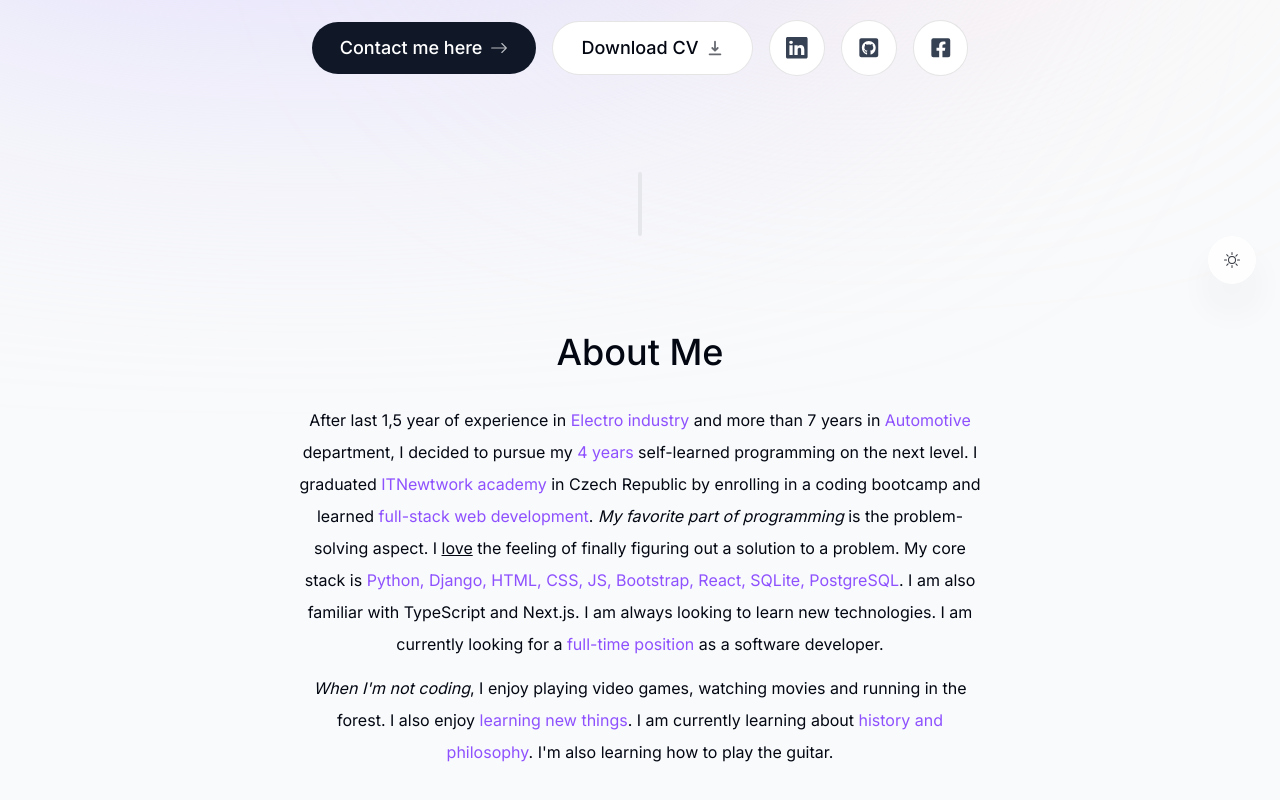
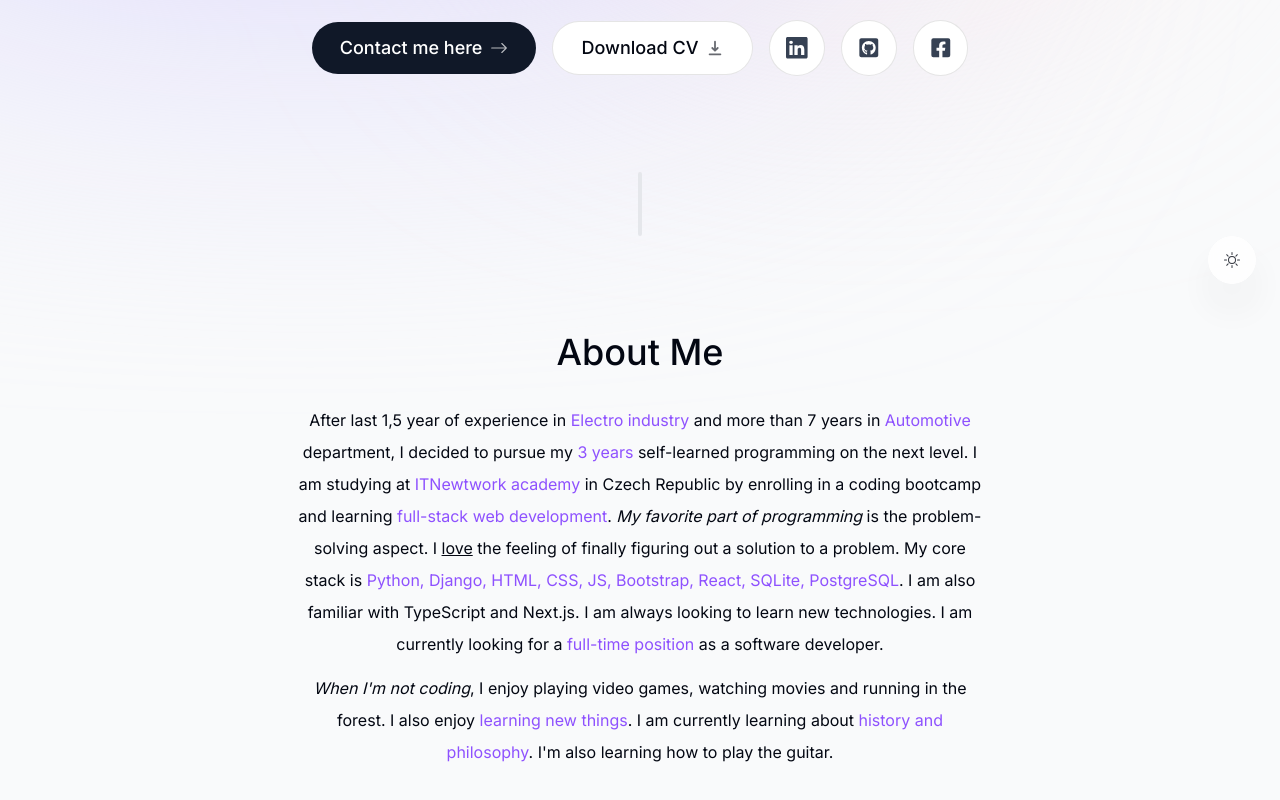
Before and after one commit to Nazar-Pichak/react-portfolio, a Next.js app: page / in a window 1280 px wide. Shown: the part 492-1292 px from the top of the page. Built offline with nearby package versions, Linux system fonts and the light colour scheme; no server answers.

Commit message:
update about section

```diff
--- a/components/about.tsx
+++ b/components/about.tsx
@@ -22,12 +22,12 @@ export default function About() {
         After last 1,5 year of experience in{" "}
         <span className="violetText">Electro industry</span>{" "}
         and more than 7 years in <span className="violetText">Automotive</span>{" "}department,
-        I decided to pursue my <span className="violetText">4 years</span> self-learned programming on the next level. I graduated{" "}
+        I decided to pursue my <span className="violetText">3 years</span> self-learned programming on the next level. I am studying at{" "}
         <span className="font-normal violetTextLink">
           <a href="https://www.itnetwork.cz/" target="_blank" className="">
             ITNewtwork academy
           </a>
-        </span>{" "}in Czech Republic by enrolling in a coding bootcamp and learned{" "}
+        </span>{" "}in Czech Republic by enrolling in a coding bootcamp and learning{" "}
         <span className="violetText">
           full-stack web development
         </span>
```
